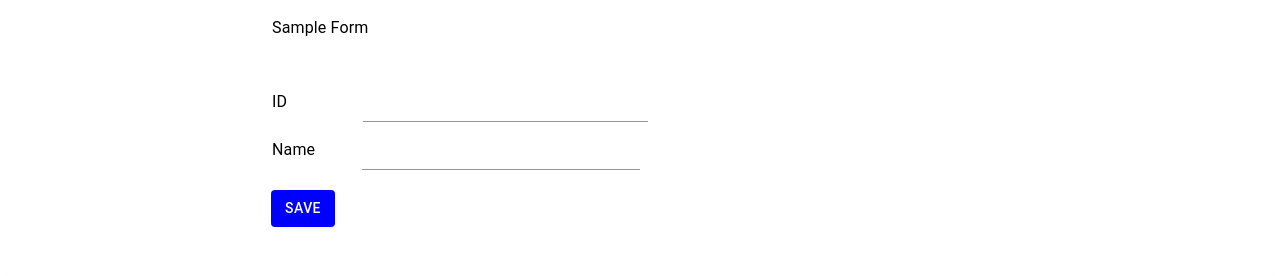
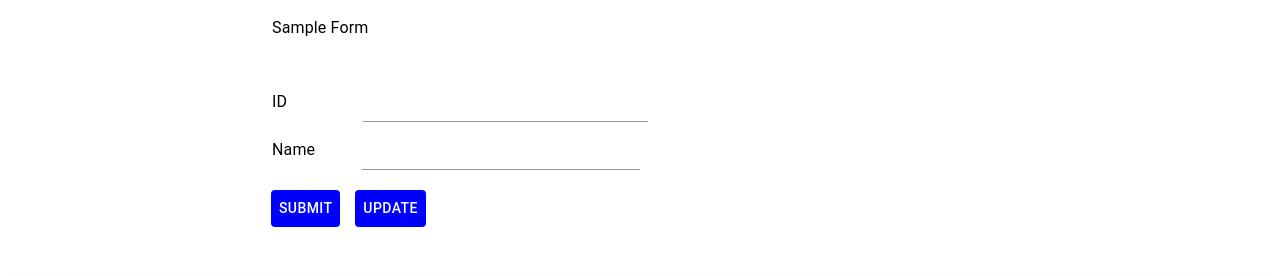
Before and after one commit to savindaJ/LerningApp--MERN-, a React (Create React App) app: page /users in a window 1280 px wide. Shown: the top 276 px of the page. Built offline with nearby package versions, Linux system fonts and the light colour scheme; no server answers.

Commit message:
add update function

```diff
--- a/src/User.js
+++ b/src/User.js
@@ -1,5 +1,16 @@
 import UserForm from "./UserForm";
-import {Box} from "@mui/material";
+import {
+    Box,
+    Button,
+    Grid, Input,
+    Paper,
+    Table,
+    TableBody,
+    TableCell,
+    TableContainer,
+    TableHead,
+    TableRow, Typography
+} from "@mui/material";
 import UserTable from "./UserTable";
 import {useEffect, useState} from "react";
 import Axios from "axios";
@@ -7,18 +18,23 @@ import Axios from "axios";
 const User = () => {
     const [usr, setUsers] = useState([]);
 
-    const [isEdit, setEdit] = useState(false);
+    const [id, setId] = useState('');
 
-    const [selectUser, setUser] = useState({})
+    const [name, setName] = useState('');
+
+    const [buttonText, setButtonText] = useState('Submit');
+
+    const handleClick = () => {
+        setButtonText('Loading...');
+
+        setTimeout(() => {
+            setButtonText('Submit');
+        }, 2000); // Reverts back to 'Submit' after 2 seconds
+    };
 
     useEffect(() => {
         getUser();
     }, []);
-
-    const setters = (data) => {
-        setUser(data)
-        console.log(data)
-    }
 
     const getUser = () => {
         Axios.get('http://localhost:3001/api/users').then(responce => {
@@ -41,7 +57,6 @@ const User = () => {
 
         Axios.post('http://localhost:3001/createuser', payLoad).then(() => {
             getUser();
-            setEdit(false)
             alert("User Successfully Added !");
         }).catch(err => {
             alert(err.text)
@@ -54,9 +69,8 @@ const User = () => {
             name: updateData.name
         }
 
-        Axios.put('http://localhost:3001/updateuser', payLoad).then(() => {
+        Axios.put('http://localhost:3001/api/updateuser', payLoad).then(() => {
             getUser();
-            setEdit(false)
             alert("Successfully updated !")
         }).catch(err => {
             alert(err.text)
@@ -64,25 +78,196 @@ const User = () => {
 
     }
 
-    const deleteUser = (id) => {
+    const deleteUser = (data) => {
+        console.log(data.id);
+
         const payLoad = {
-            id: id.id
+            id: data.id
         }
 
-        Axios.put('http://localhost:3001/deleteuser', payLoad).then(() => {
+        console.log(payLoad)
+
+        Axios.delete('http://localhost:3001/api/deleteuser', payLoad ).then(() => {
             getUser();
             alert("Successfully deleted !")
         }).catch(err => {
             alert(err.text)
         })
-
     }
 
 
     return (
         <Box sx={{width: 'calc(100%-100px)'}}>
-            <UserForm adduser={addUser}/>
-            <UserTable rows={usr} def={setters}/>
+
+            {/*<UserForm adduser={addUser} setU={selectUser}/>*/}
+
+            <Grid
+                container
+                spacing={2}
+                sx={{
+                    backgroundColor: 'white',
+                    margin: 'auto',
+                    display: 'block',
+                    width: '60vw',
+                    height: 'max-content'
+                }}
+            >
+                <Grid item xs={12}>
+                    <Typography components={'h1'} sx={{color: 'black', marginBottom: '50px'}}>Sample Form</Typography>
+                    <Grid item xs={12} sm={6} sx={{display: 'flex'}}>
+                        <Typography component={'label'}
+                                    htmlFor='id'
+                                    sx={{
+                                        color: 'black',
+                                        marginRight: '20px',
+                                        width: '100px',
+                                        display: 'block',
+                                        fontSize: '16px'
+                                    }}
+                        >
+                            ID
+
+                        </Typography>
+                        <Input
+
+                            type='text'
+                            id='id'
+                            name='id'
+                            sx={{width: '400px'}}
+                            value={id}
+                            onChange={e => setId(e.target.value)}
+                        />
+                    </Grid>
+                </Grid>
+                <Grid item xs={12} sm={6} sx={{display: 'flex'}}>
+                    <Typography component={'label'}
+                                htmlFor='id'
+                                sx={{
+                                    color: 'black',
+                                    marginRight: '20px',
+                                    width: '100px',
+                                    display: 'block',
+                                    fontSize: '16px'
+                                }}
+                    >
+                        Name
+
+                    </Typography>
+                    <Input
+
+                        type='text'
+                        id='name'
+                        name='name'
+                        sx={{width: '400px'}}
+                        value={name}
+                        onChange={e => setName(e.target.value)}
+                    />
+                </Grid>
+                <Button id={'btnSave'} sx={{
+                    margin: 'auto',
+                    backgroundColor: 'blue',
+                    color: 'white',
+                    marginLeft: '15px',
+                    marginTop: '20px',
+                    '&:hover': {
+                        backgroundColor: "black",
+                        color: 'white'
+                    }
+
+                }}
+                        onClick={() => {
+                            addUser({id: id, name: name})
+                            setName('')
+                            setId('')
+
+                        }}
+
+                >
+                    {
+                        buttonText
+                    }
+                </Button>
+
+                <Button sx={{
+                    margin: 'auto',
+                    backgroundColor: 'blue',
+                    color: 'white',
+                    marginLeft: '15px',
+                    marginTop: '20px',
+                    '&:hover': {
+                        backgroundColor: "black",
+                        color: 'white'
+                    }
+
+                }}
+                        onClick={() => {
+                            updateUser({id: id, name: name})
+                            setName('')
+                            setId('')
+
+                        }}
+
+                >
+                   Update
+                </Button>
+            </Grid>
+
+            <TableContainer component={Paper} sx={{marginTop: '50px'}}>
+                <Table sx={{width: "70vw", margin: 'auto', border: '1px solid black'}}>
+                    <TableHead>
+                        <TableRow>
+                            <TableCell>ID</TableCell>
+                            <TableCell>Name</TableCell>
+                            <TableCell>Action</TableCell>
+                        </TableRow>
+                    </TableHead>
+
+                    <TableBody>
+                        {
+
+                            usr.length > 0 ? usr.map(row => (
+                                <TableRow key={row.user_id} sx={{
+                                    transitionDuration: '2s', '&:hover': {
+                                        backgroundColor: "#e9a6f1",
+                                        color: 'white'
+                                    }
+                                }}>
+                                    <TableCell componet='th' scope='row'>{row.user_id}</TableCell>
+                                    <TableCell componet='th' scope='row'>{row.user_name}</TableCell>
+                                    <TableCell>
+                                        <Button
+                                            sx={{
+                                                margin: '0px 10px',
+                                                border: '1px solid black',
+                                                backgroundColor: '#8587ed',
+                                                color: 'black'
+                                            }}
+                                            onClick={() => {
+                                                setId(row.user_id)
+                                                setName(row.user_name)
+                                            }}
+                                        >Update</Button>
+                                        <Button
+                                            sx={{
+                                                margin: '0px 10px',
+                                                border: '1px solid black',
+                                                backgroundColor: '#ed4040',
+                                                color: 'black'
+                                            }}
+                                            onClick={() => {
+                                                setId(row.user_id)
+                                                deleteUser({id: id})
+                                            }}
+                                        >Delete</Button>
+                                    </TableCell>
+                                </TableRow>
+                            )) : (
+                                alert("no Users !")
+                            )
+                        }
+                    </TableBody>
+                </Table>
+            </TableContainer>
         </Box>
     );
 
--- a/src/UserForm.js
+++ b/src/UserForm.js
@@ -1,13 +1,15 @@
 import {Button, Grid, Input, Typography} from "@mui/material";
-import {useState} from "react";
+import {useEffect, useState} from "react";
 
-const UserForm = (par) => {
+const UserForm = (par ,user) => {
 
     const [id, setId] = useState('');
     const [name, setName] = useState('');
     let txt = 'Save';
 
+    useEffect(()=>{
 
+    });
 
     return (
         <Grid
--- a/src/UserTable.js
+++ b/src/UserTable.js
@@ -1,11 +1,6 @@
 import {Paper, Button, Table, TableBody, TableCell, TableContainer, TableHead, TableRow} from "@mui/material";
 
-const UserTable = (pros, sample) => {
-
-
-    function test() {
-        sample.def({})
-    }
+const UserTable = (pros , get) => {
 
     return (
         <TableContainer component={Paper} sx={{marginTop: '50px'}}>
@@ -39,7 +34,7 @@ const UserTable = (pros, sample) => {
                                             color: 'black'
                                         }}
                                         onClick={() => {
-                                            test()
+                                            console.log(get.getall())
                                         }}
                                     >Update</Button>
                                     <Button
@@ -50,6 +45,7 @@ const UserTable = (pros, sample) => {
                                             color: 'black'
                                         }}
                                         onClick={() => {
+                                            console.log(get.getall())
                                         }}
                                     >Delete</Button>
                                 </TableCell>
```
